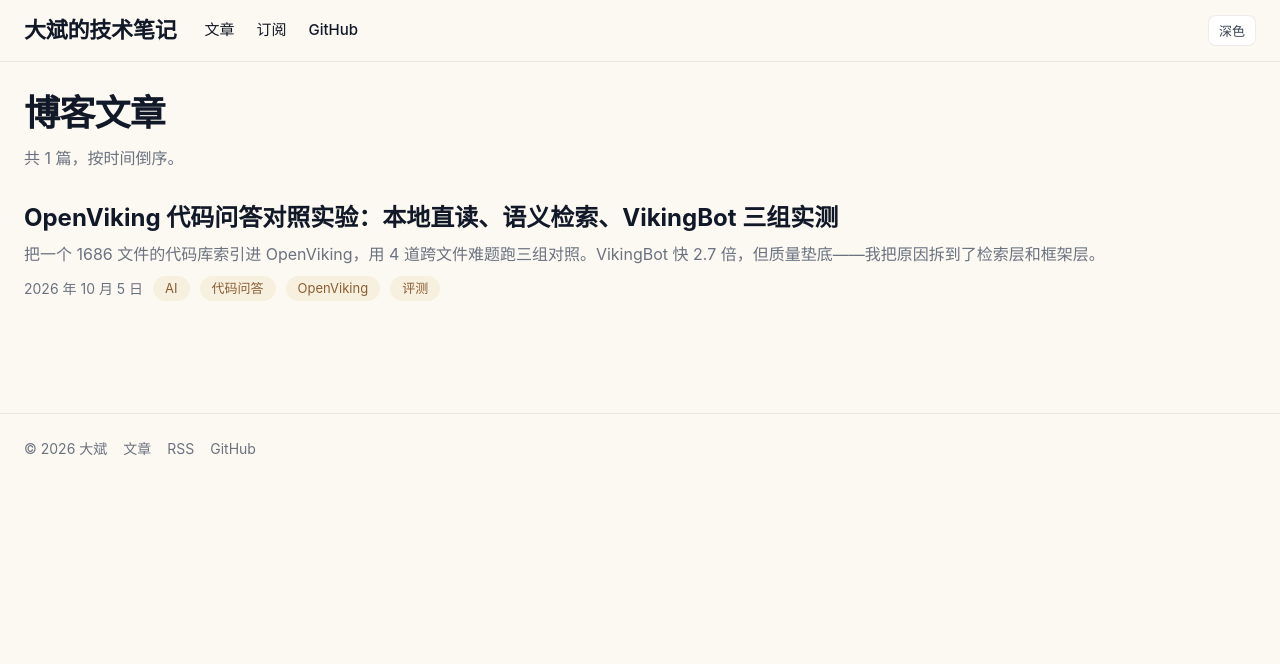
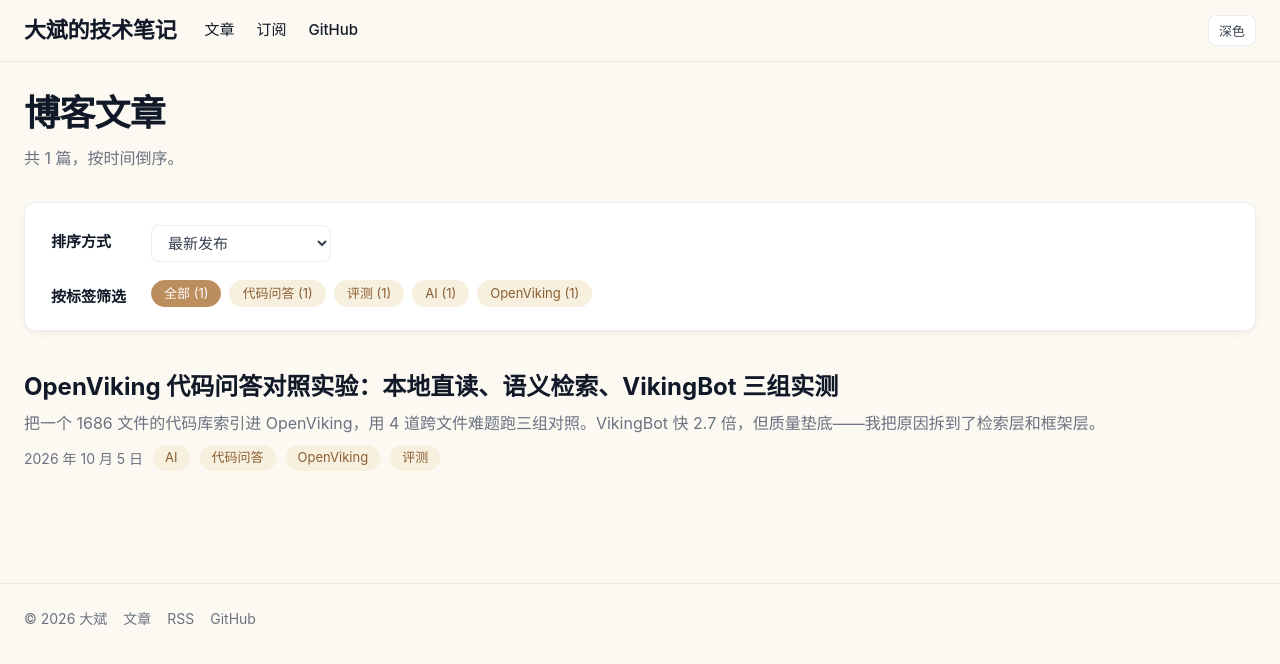
Before and after one commit to shengbinxu/shengbinxu.github.io, a Jekyll site: the page built from index.md, in a window 1280 px wide. Shown: the top 664 px of the page. Built offline with Jekyll 4.4.1, drawn with Linux system fonts in a browser that asks for light colours; a style sheet for code colours, icons or effects is not loaded.

Commit message:
首页补排序与标签筛选：标签云带数量、可点击过滤、支持 ?tag= 直达；文章页标签也可点

```diff
--- a/_layouts/post.html
+++ b/_layouts/post.html
@@ -17,7 +17,7 @@
           <time datetime="{{ page.date | date_to_xmlschema }}">{{ page.date | date: "%Y 年 %-m 月 %-d 日" }}</time>
           {% if page.tags and page.tags.size > 0 %}
             <span class="tag-row">
-              {% for tag in page.tags %}<span class="tag">{{ tag }}</span>{% endfor %}
+              {% for tag in page.tags %}<a class="tag" href="{{ '/' | relative_url }}?tag={{ tag | url_encode }}">{{ tag }}</a>{% endfor %}
             </span>
           {% endif %}
         </div>
--- a/assets/css/style.css
+++ b/assets/css/style.css
@@ -486,3 +486,69 @@
 @media (max-width: 600px) {
   .article-card { padding: 24px 18px 32px; }
 }
+
+/* ------------------------------------------------- 首页：筛选与排序 */
+
+.filters {
+  padding: 22px 26px;
+  margin-bottom: 40px;
+}
+
+.filter-row { display: flex; align-items: flex-start; gap: 16px; }
+.filter-row + .filter-row { margin-top: 18px; }
+
+.filter-label {
+  flex-shrink: 0;
+  width: 84px;
+  padding-top: 6px;
+  font-size: 15px;
+  font-weight: 600;
+  color: var(--fg);
+}
+
+.filter-select {
+  font-family: var(--font-ui);
+  font-size: 15px;
+  color: var(--fg-body);
+  background: var(--card);
+  border: 1px solid var(--border);
+  border-radius: 8px;
+  padding: 7px 12px;
+  min-width: 180px;
+  cursor: pointer;
+}
+
+.filter-select:hover { border-color: var(--link); }
+
+.tag-cloud { display: flex; flex-wrap: wrap; gap: 8px; }
+
+/* 标签同时用于 <a>（文章元信息）和 <button>（筛选器），统一外观 */
+.tag-btn {
+  font-family: var(--font-ui);
+  border: 1px solid transparent;
+  cursor: pointer;
+  transition: background-color .15s ease, color .15s ease, border-color .15s ease;
+}
+
+.tag-btn:hover {
+  background: rgb(var(--theme-200));
+  color: rgb(var(--theme-900));
+}
+
+.tag-btn.active {
+  background: rgb(var(--theme-600));
+  color: #fff;
+  border-color: rgb(var(--theme-600));
+}
+
+html.dark .tag-btn:hover { background: rgb(var(--theme-800)); color: rgb(var(--theme-100)); }
+html.dark .tag-btn.active { background: rgb(var(--theme-400)); color: #1b2230; border-color: rgb(var(--theme-400)); }
+
+.filter-empty { color: var(--muted); font-size: 15px; padding: 12px 0; }
+
+@media (max-width: 600px) {
+  .filters { padding: 16px 18px; }
+  .filter-row { flex-direction: column; gap: 8px; }
+  .filter-label { width: auto; padding-top: 0; }
+  .filter-select { width: 100%; }
+}
--- a/assets/js/site.js
+++ b/assets/js/site.js
@@ -73,3 +73,93 @@
 
   highlight();
 })();
+
+// 首页：标签筛选 + 排序
+(function () {
+  var list = document.getElementById('post-list');
+  var cloud = document.getElementById('tag-cloud');
+  var sortSel = document.getElementById('sort-select');
+  var empty = document.getElementById('filter-empty');
+  if (!list) return;
+
+  var items = [].slice.call(list.querySelectorAll('.post-item'));
+
+  // 每篇文章的标签
+  items.forEach(function (li) {
+    var raw = (li.getAttribute('data-tags') || '').trim();
+    li._tags = raw ? raw.split(',').map(function (s) { return s.trim(); }).filter(Boolean) : [];
+    li._date = li.getAttribute('data-date') || '';
+    li._title = li.getAttribute('data-title') || '';
+  });
+
+  // ---------- 排序 ----------
+  function applySort(mode) {
+    var sorted = items.slice();
+    sorted.sort(function (a, b) {
+      if (mode === 'title') return a._title.localeCompare(b._title, 'zh-Hans-CN');
+      var da = Date.parse(a._date) || 0, db = Date.parse(b._date) || 0;
+      return mode === 'old' ? da - db : db - da;
+    });
+    sorted.forEach(function (li) { list.appendChild(li); });
+  }
+
+  if (sortSel) {
+    sortSel.addEventListener('change', function () { applySort(sortSel.value); });
+  }
+
+  // ---------- 标签云（从文章列表统计，无需服务端插件）----------
+  var counts = {};
+  items.forEach(function (li) {
+    li._tags.forEach(function (t) { counts[t] = (counts[t] || 0) + 1; });
+  });
+
+  var tags = Object.keys(counts).sort(function (a, b) {
+    return counts[b] - counts[a] || a.localeCompare(b, 'zh-Hans-CN');
+  });
+
+  var current = null;
+
+  function renderCloud() {
+    if (!cloud) return;
+    cloud.innerHTML = '';
+    var all = document.createElement('button');
+    all.type = 'button';
+    all.className = 'tag tag-btn' + (current === null ? ' active' : '');
+    all.textContent = '全部 (' + items.length + ')';
+    all.addEventListener('click', function () { select(null, true); });
+    cloud.appendChild(all);
+
+    tags.forEach(function (t) {
+      var b = document.createElement('button');
+      b.type = 'button';
+      b.className = 'tag tag-btn' + (current === t ? ' active' : '');
+      b.textContent = t + ' (' + counts[t] + ')';
+      b.addEventListener('click', function () { select(t, true); });
+      cloud.appendChild(b);
+    });
+  }
+
+  // ---------- 筛选 ----------
+  function select(tag, pushUrl) {
+    current = tag;
+    var shown = 0;
+    items.forEach(function (li) {
+      var hit = tag === null || li._tags.indexOf(tag) !== -1;
+      li.hidden = !hit;
+      if (hit) shown++;
+    });
+    if (empty) empty.hidden = shown !== 0;
+    renderCloud();
+    if (pushUrl && window.history && window.history.replaceState) {
+      var url = location.pathname + (tag === null ? '' : '?tag=' + encodeURIComponent(tag));
+      window.history.replaceState(null, '', url);
+    }
+  }
+
+  // ---------- 初始化：读 URL 上的 ?tag= ----------
+  var m = location.search.match(/[?&]tag=([^&]*)/);
+  var initial = m ? decodeURIComponent(m[1].replace(/\+/g, ' ')) : null;
+  if (initial && tags.indexOf(initial) === -1) initial = null;
+  select(initial, false);
+  applySort(sortSel ? sortSel.value : 'new');
+})();
--- a/index.md
+++ b/index.md
@@ -9,16 +9,36 @@
   <h1 class="page-title">博客文章</h1>
   <p class="page-intro">共 {{ posts.size }} 篇，按时间倒序。</p>
 
-  <ul class="post-list">
+  <div class="filters card">
+    <div class="filter-row">
+      <label class="filter-label" for="sort-select">排序方式</label>
+      <select id="sort-select" class="filter-select">
+        <option value="new">最新发布</option>
+        <option value="old">最早发布</option>
+        <option value="title">按标题</option>
+      </select>
+    </div>
+    <div class="filter-row">
+      <div class="filter-label">按标签筛选</div>
+      <div class="tag-cloud" id="tag-cloud"></div>
+    </div>
+  </div>
+
+  <ul class="post-list" id="post-list">
     {% for post in posts %}
-    <li class="post-item">
+    <li class="post-item"
+        data-date="{{ post.date | date_to_xmlschema }}"
+        data-title="{{ post.title | escape }}"
+        data-tags="{% for tag in post.tags %}{{ tag }}{% unless forloop.last %},{% endunless %}{% endfor %}">
       <a class="post-item-title" href="{{ post.url | relative_url }}">{{ post.title }}</a>
       {% if post.description %}<p class="post-item-desc">{{ post.description }}</p>{% endif %}
       <div class="post-item-meta">
         <time datetime="{{ post.date | date_to_xmlschema }}">{{ post.date | date: "%Y 年 %-m 月 %-d 日" }}</time>
-        {% for tag in post.tags %}<span class="tag">{{ tag }}</span>{% endfor %}
+        {% for tag in post.tags %}<a class="tag" href="?tag={{ tag | url_encode }}">{{ tag }}</a>{% endfor %}
       </div>
     </li>
     {% endfor %}
   </ul>
+
+  <p class="filter-empty" id="filter-empty" hidden>没有匹配的文章。</p>
 {% endif %}
```
